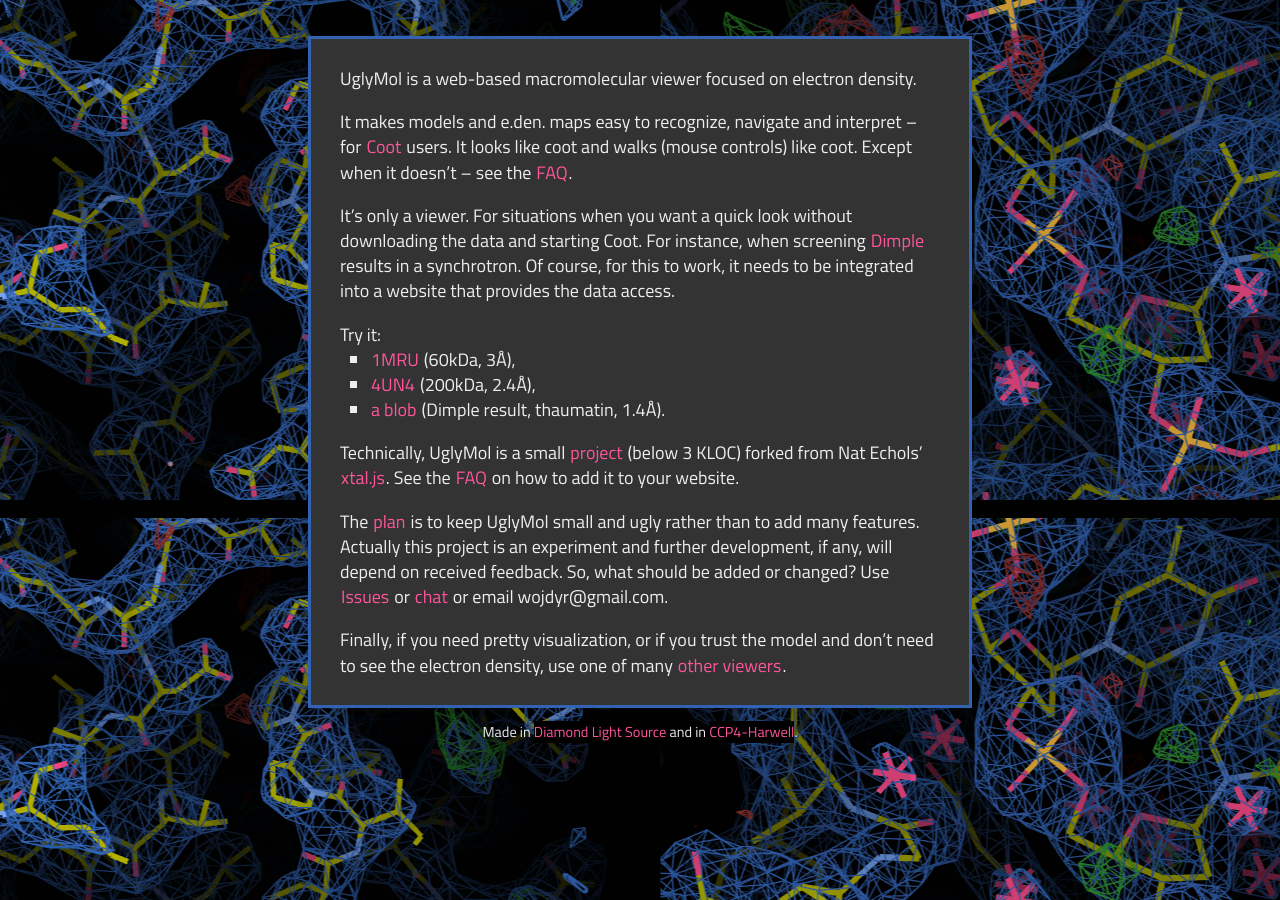
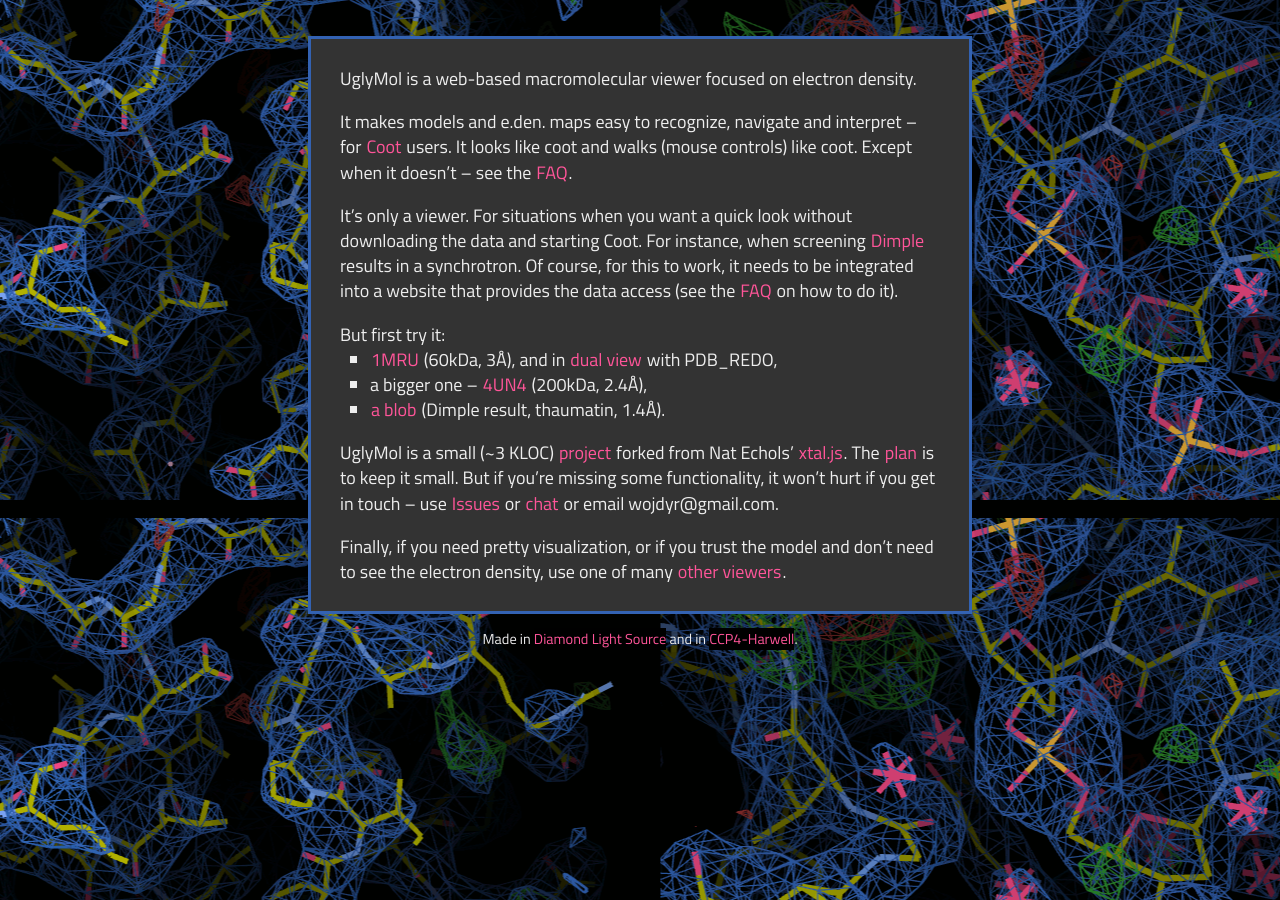
Before and after one commit to uglymol/uglymol.github.io, a Jekyll site: the page built from index.md, in a window 1280 px wide. Built offline with Jekyll 4.4.1, drawn with Linux system fonts in a browser that asks for light colours.

Commit message:
update - 0.4.0

```diff
--- a/1mru.html
+++ b/1mru.html
@@ -28,6 +28,9 @@
      z-index: 9;
      white-space: pre-line;
    }
+   #hud u { padding: 0 8px; text-decoration: none;
+            border: solid; border-width: 1px 0; }
+   #hud s { padding: 0 8px; text-decoration: none; opacity: 0.5; }
    #help {
      display: none;
      font: 16px sans-serif;
@@ -56,7 +59,7 @@
    a { color: #59C; }
   </style>
 
-  <script src="https://cdnjs.cloudflare.com/ajax/libs/three.js/r79/three.min.js"></script>
+  <script src="https://cdnjs.cloudflare.com/ajax/libs/three.js/r80/three.min.js"></script>
   <script src="uglymol.js"></script>
 
 </head>
--- a/4un4.html
+++ b/4un4.html
@@ -28,6 +28,9 @@
      z-index: 9;
      white-space: pre-line;
    }
+   #hud u { padding: 0 8px; text-decoration: none;
+            border: solid; border-width: 1px 0; }
+   #hud s { padding: 0 8px; text-decoration: none; opacity: 0.5; }
    #help {
      display: none;
      font: 16px sans-serif;
@@ -56,7 +59,7 @@
    a { color: #59C; }
   </style>
 
-  <script src="https://cdnjs.cloudflare.com/ajax/libs/three.js/r79/three.min.js"></script>
+  <script src="https://cdnjs.cloudflare.com/ajax/libs/three.js/r80/three.min.js"></script>
   <script src="uglymol.js"></script>
 
 </head>
--- a/dimple_thaum.html
+++ b/dimple_thaum.html
@@ -28,6 +28,9 @@
      z-index: 9;
      white-space: pre-line;
    }
+   #hud u { padding: 0 8px; text-decoration: none;
+            border: solid; border-width: 1px 0; }
+   #hud s { padding: 0 8px; text-decoration: none; opacity: 0.5; }
    #help {
      display: none;
      font: 16px sans-serif;
@@ -56,7 +59,7 @@
    a { color: #59C; }
   </style>
 
-  <script src="https://cdnjs.cloudflare.com/ajax/libs/three.js/r79/three.min.js"></script>
+  <script src="https://cdnjs.cloudflare.com/ajax/libs/three.js/r80/three.min.js"></script>
   <script src="uglymol.js"></script>
 
 </head>
--- a/index.md
+++ b/index.md
@@ -16,26 +16,23 @@
 For instance, when screening
 [Dimple](http://ccp4.github.io/dimple/) results in a synchrotron.
 Of course, for this to work, it needs to be integrated into a website
-that provides the data access.
+that provides the data access
+(see the [FAQ](https://github.com/uglymol/uglymol/wiki) on how to do it).
 
-Try it:
+But first try it:
 
 - [1MRU](1mru.html) (60kDa, 3Å),
-- [4UN4](4un4.html) (200kDa, 2.4Å),
+  and in [dual view](dual.html) with PDB_REDO,
+- a bigger one -- [4UN4](4un4.html) (200kDa, 2.4Å),
 - [a blob](dimple_thaum.html#xyz=14,18,12&eye=80,71,-41&zoom=70)
   (Dimple result, thaumatin, 1.4Å).
 
-Technically, UglyMol is a small
-[project](https://github.com/uglymol/uglymol) (below 3 KLOC)
+UglyMol is a small (~3 KLOC) [project](https://github.com/uglymol/uglymol)
 forked from Nat Echols' [xtal.js](https://github.com/natechols/xtal.js/).
-See the [FAQ](https://github.com/uglymol/uglymol/wiki)
-on how to add it to your website.
-
 The [plan](https://github.com/uglymol/uglymol/blob/master/TODO.md)
-is to keep UglyMol small and ugly rather than to add many features.
-Actually this project is an experiment and further development, if any,
-will depend on received feedback. So, what should be added or changed?
-Use [Issues ](https://github.com/uglymol/uglymol/issues)
+is to keep it small. But if you're missing some functionality,
+it won't hurt if you get in touch --
+use [Issues](https://github.com/uglymol/uglymol/issues)
 or [chat](https://gitter.im/ccp4/dimple)
 or email wojdyr@gmail.com.
 
```
Also changed, not shown: dual.html (+10 -14 lines), src/viewer.js (+25 -14 lines), uglymol.js (+26 -15 lines), uglymol.min.js.
